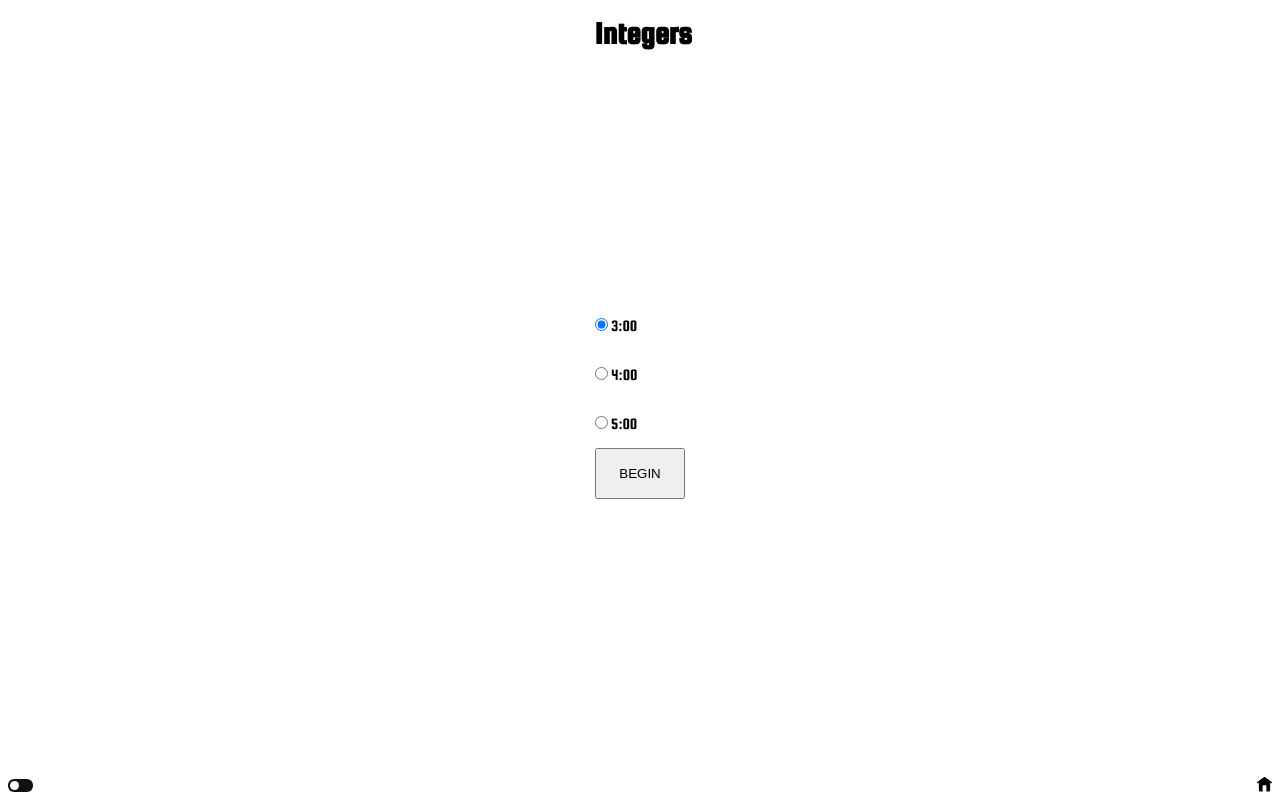
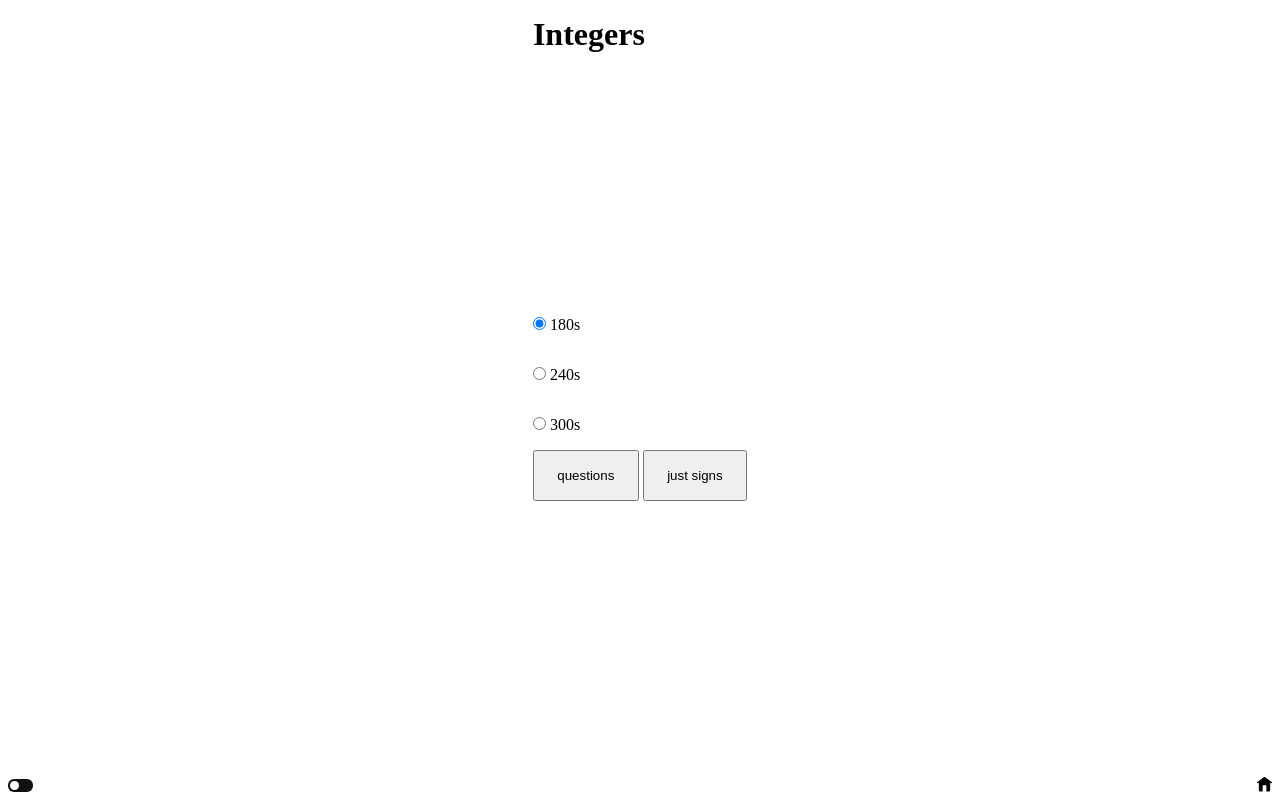
Before and after one commit to mlorberdev/Game---Integers, a plain HTML site: page index.html in a window 1280 px wide. Both pictures are taken after a click on the button "multiplication/division". Drawn offline with Linux system fonts and the light colour scheme.

Commit message:
added fonts

```diff
--- a/index.html
+++ b/index.html
@@ -29,21 +29,22 @@
         </article>
       </section>
       <section id="options-page">
-        <div id="timer">
+        <div id="game-length">
           <div>
             <input id="d3" type="radio" value="3" name="time" checked/>
-            <label for="d3">3:00</label>
+            <label for="d3">180s</label>
           </div>
           <div>
             <input id="d4" type="radio" value="4" name="time" />
-            <label for="d4">4:00</label>
+            <label for="d4">240s</label>
           </div>
           <div>
             <input id="d5" type="radio" value="5" name="time" />
-            <label for="d5">5:00</label>
+            <label for="d5">300s</label>
           </div>
         </div>
-        <button id="begin">BEGIN</button>
+        <button id="begin">questions</button>
+        <button id="signs">just signs</button>
       </section>
       <section id="working-page">
         <progress id="progress" max="100" value="30" aria-label="progress bar"></progress>
@@ -58,9 +59,11 @@
           </svg>
         </article>
         <article id="score">score</article>
-        <article id="time">timer</article>
+        <article id="timer"></article>
         <article id="level">level</article>
-        <article id="questions">questions</article>
+        <article id="questions">
+          temp
+        </article>
         <article>
           <div id="keyboard">
             <div id="k7">7</div>
@@ -78,6 +81,12 @@
           </div>
         </article>
       </section>
+      <!-- <section>
+        <svg id="back" viewBox="0 0 24 24" xmlns="http://www.w3.org/2000/svg">
+          <path class="cls-1"
+            d="M12,1A11,11,0,1,0,23,12,11,11,0,0,0,12,1Zm6,12H8.414l2.293,2.293a1,1,0,1,1-1.414,1.414l-4-4a1,1,0,0,1,0-1.414l4-4a1,1,0,1,1,1.414,1.414L8.414,11H18a1,1,0,0,1,0,2Z" />
+        </svg>
+      </section> -->
       <section id="results-page">
         <!-- like the clean one, table of dates and bests -->
       </section>
--- a/script.js
+++ b/script.js
@@ -1,22 +1,41 @@
 !(function () {
 
-  // VARS
-  let tt = document.getElementById("time");
+  ////////////// VARS
+  const tt = document.getElementById("timer");
+  let t;
 
 
-  // LISTENERS
+  ////////////// LISTENERS
+
+  // MULT-DIV
   document.getElementById("multiplication").addEventListener("click", () => {
     document.getElementById("landing-page").style.display = "none";
     document.getElementById("options-page").style.display = "inherit";
   });
+  // ADD-SUB
   document.getElementById("addition").addEventListener("click", () => {
     document.getElementById("landing-page").style.display = "none";
     document.getElementById("options-page").style.display = "inherit";
   });
+  // START TIMER
   document.getElementById("begin").addEventListener("click", () => {
-    document.getElementsByName("time").forEach(t => { if (t.checked) tt.innerHTML = 60 * t.value; });
+    document.getElementsByName("time").forEach(c => {
+      if (c.checked) {
+        t = 60 * c.value;
+      }
+    });
     document.getElementById("options-page").style.display = "none";
     document.getElementById("working-page").style.display = "inherit";
+    timer();
   });
 
+  ///////////// TIMER
+  function timer() {
+    tt.innerHTML = t;
+    const int = setInterval(() => { t > 0 ? tick() : clearInterval(int); }, 1000);
+    const tick = () => { t--; tt.innerHTML = t; }
+  }
+
+
+
 })();
--- a/style.css
+++ b/style.css
@@ -1,6 +1,14 @@
 @font-face {
   font-family: squada;
   src: url(./SquadaOne-Regular.ttf);
+}
+@font-face {
+  font-family: sintony;
+  src: url(./Sintony-Regular.ttf);
+}
+@font-face {
+  font-family: economica;
+  src: url(./Economica-Regular.ttf);
 }
 
 * {
@@ -15,7 +23,6 @@ body {
   width: 100vw;
   height: 100vh;
   overflow: hidden;
-  font-family:squada;
 }
 
 main {
@@ -59,15 +66,18 @@ main {
   flex-direction: column;
 }
 
-#timer {
+#game-length {
   display: flex;
   flex-direction: column;
 }
 
-#timer>div {
+#game-length>div {
   margin: 1rem 0;
 }
-
+#timer {
+  font-family:economica;
+  font-size: 1.3rem;
+}
 button {
   padding: 1rem 1.4rem;
 }
@@ -100,6 +110,7 @@ progress {
 }
 
 #keyboard>div {
+  font-family:economica;
   font-size: 1.5rem;
   padding: 1.5rem;
   background-color: #333;
```
Also changed, not shown: Economica-Regular.ttf (added), Sintony-Regular.ttf (added).
